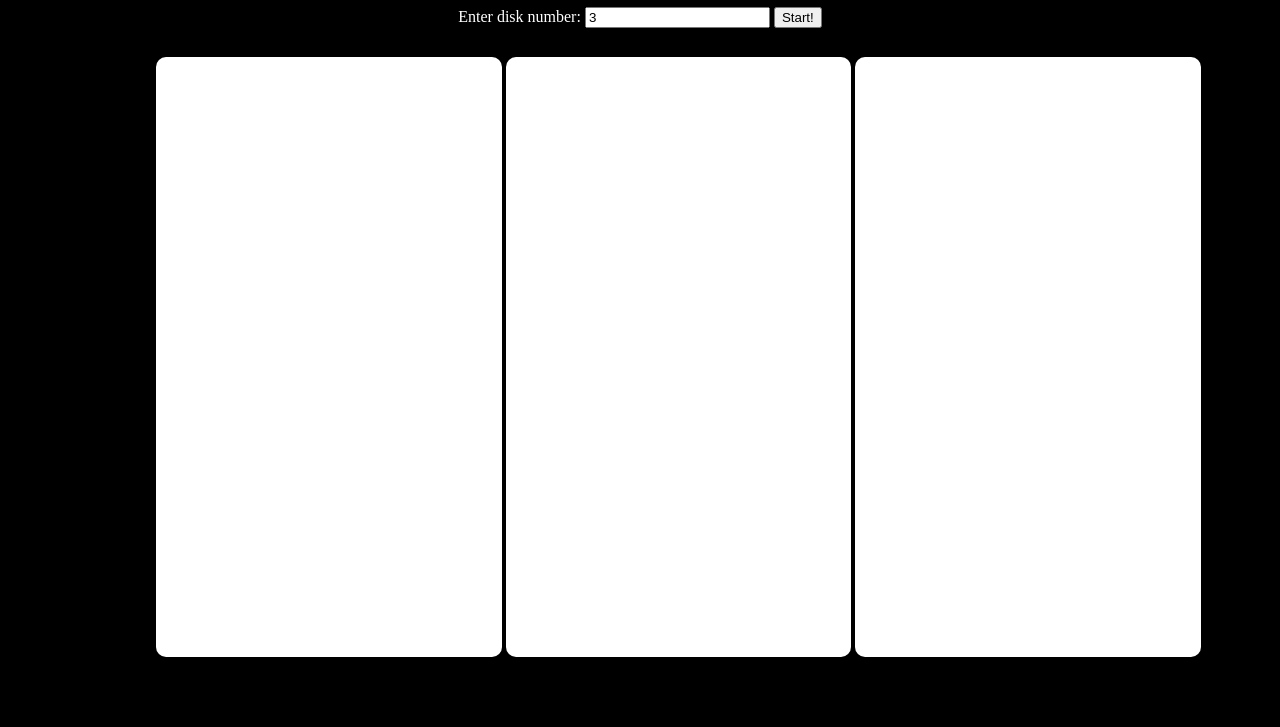
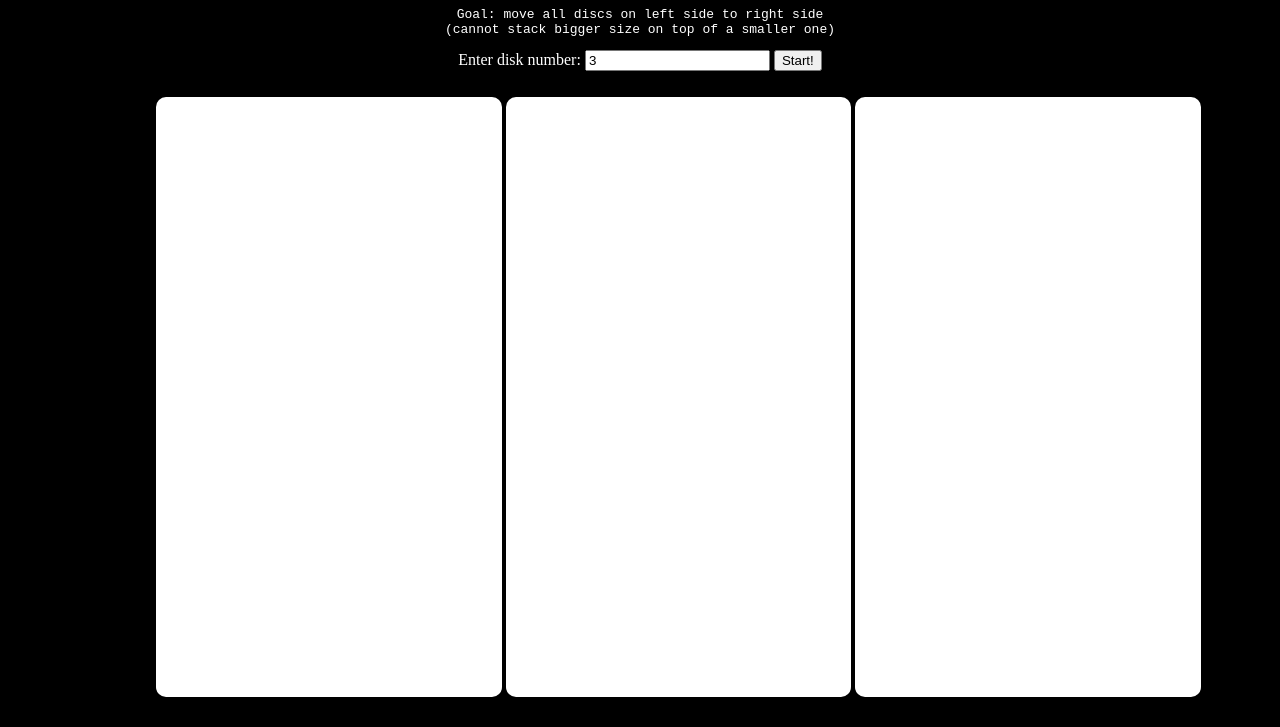
Before and after one commit to mcchung52/004.hanoi, a plain HTML site: page index.html in a window 1280 px wide. Shown: the part 73-800 px from the top of the page. Drawn offline with nearby package versions, Linux system fonts and the light colour scheme.

Commit message:
added game instruction

```diff
--- a/index.html
+++ b/index.html
@@ -8,6 +8,9 @@
 <body>
 
 	<h1>Towers of Hanoi</h1>
+
+	<pre>Goal: move all discs on left side to right side
+(cannot stack bigger size on top of a smaller one)</pre>
 
 	Enter disk number: <input id='discno' type='text' value='3'>
 	<button id='start'>Start!</button>
@@ -24,6 +27,7 @@
 		</div>
 	</div>
 
+
 	<script src="https://code.jquery.com/jquery-2.1.4.min.js"></script>
 	<script src="main.js"></script>
 </body>
--- a/style.css
+++ b/style.css
@@ -8,7 +8,7 @@ body {
   min-width: 100px;
   padding-left: 8%;
   position: absolute;
-  top: 130px;
+  top: 170px;
   left: 0px;
   }
 .tower {
```
